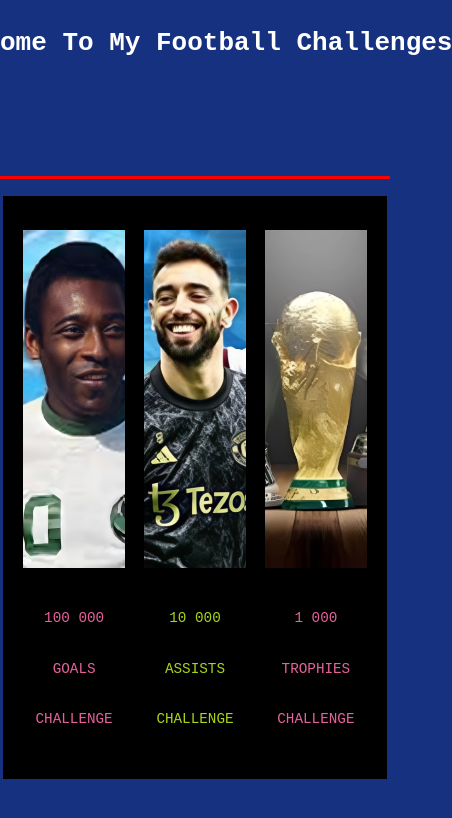
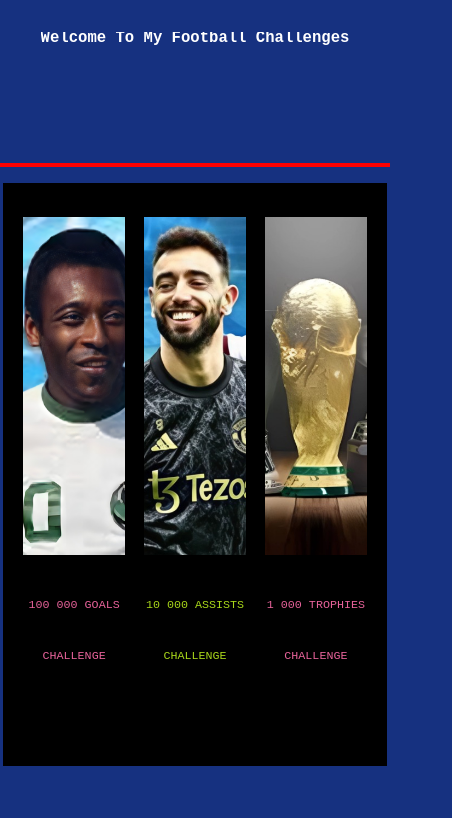
Before and after one commit to AliAbid31/Abid-Ali-Football-Challenges, a React (Vite) app: page / in a window 390 px wide. Shown: the top 818 px of the page, 452 px wide, since content can reach past the window. Built offline with nearby package versions, Linux system fonts and the light colour scheme.

Commit message:
Update Home.css

```diff
--- a/src/pages/Home.css
+++ b/src/pages/Home.css
@@ -217,8 +217,17 @@ to { width: 100%; }
 
 /* ✅ Responsive : Téléphone */
 @media (max-width: 550px) {
-  .section1 p {
-    font-size: 1.1rem;
+  h2{
+    font-size: 1.2rem;
     line-height: 1rem;
   }
+    p{
+        font-size: 1.1rem;
+        line-height: 1rem;
+    }
+.section1{
+    display: flex;
+    flex-direction: rox;
+    justify-content: center
+    }
 }
```
